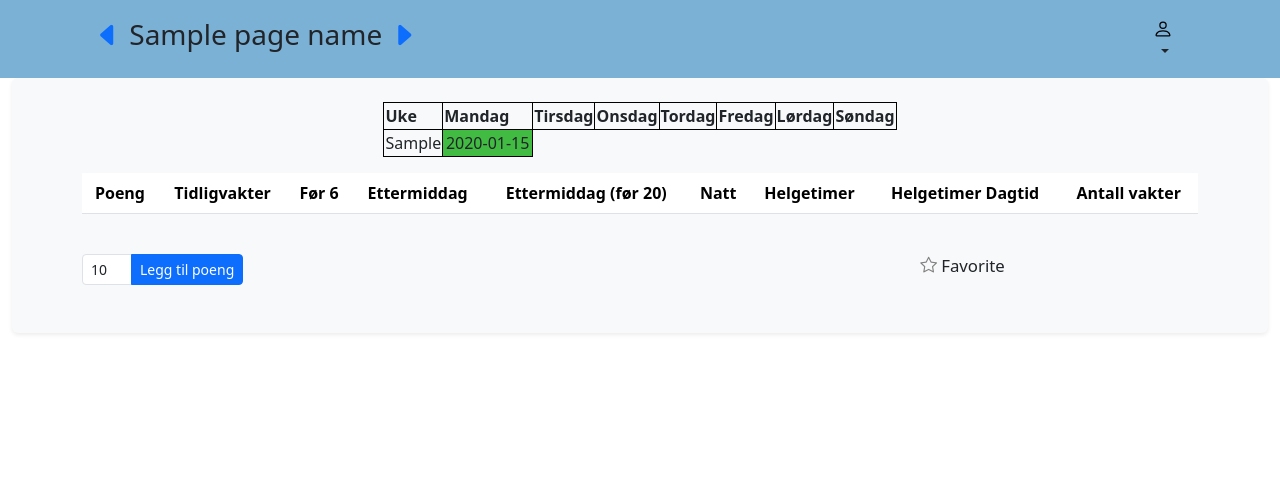
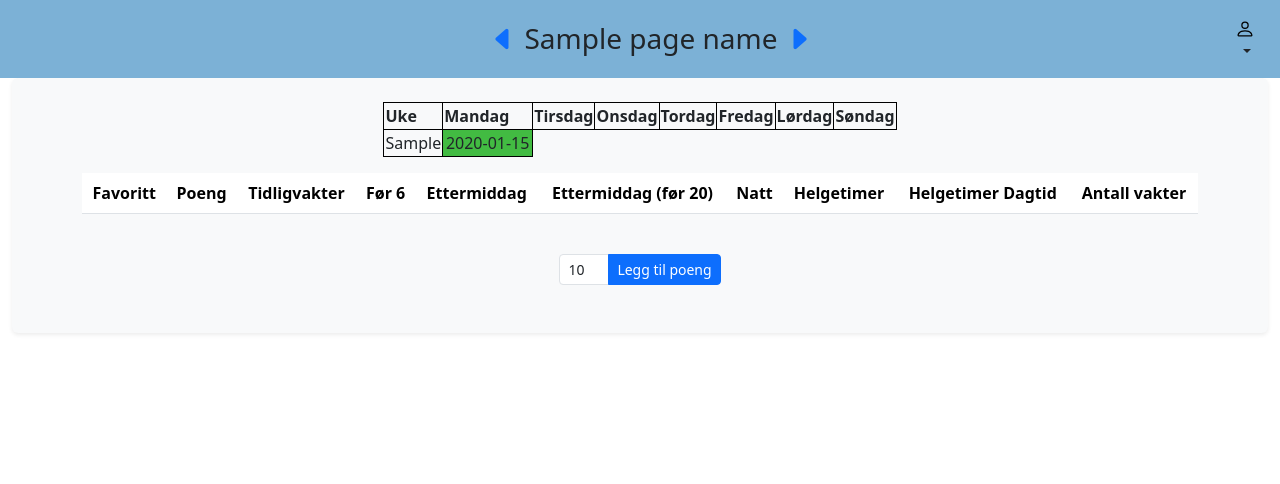
Before and after one commit to solveotto/shift_rotation_organizer, a Flask app: template app/templates/selected_shift.html in a window 1280 px wide. Shown: the top 484 px of the page. Run offline with Flask 3, Linux system fonts and the light colour scheme; the template is opened without the code that fills it: most values are stand-ins (such as "Sample title", 1, 10 or a date in 2020); lists and menus that the app fills with data are empty; parts of the project's set-up code (start-up, migrations or seed data) failed here and were passed over; some libraries are stand-ins or nearby versions.

Commit message:
ready for merge

```diff
--- a/app/static/styles.css
+++ b/app/static/styles.css
@@ -131,8 +131,8 @@ label input[type="checkbox"] {
 .custom-checkbox .bi {
   color: gold;
   position: absolute;
-  top: -0.2em;
-  left: -1.25em;
+  top: -1.2em;
+  left: -3.25em;
   font-size: 0.35em;
 }
 
--- a/app/templates/base.html
+++ b/app/templates/base.html
@@ -20,19 +20,21 @@
       <title>Turnus App</title>
   </head>
 
-
   <body>
     <header>
       <nav class="navbar navbar-custom-color">
-        <div class="container px-4 ms-auto">
+        <div class="container-fluid">
+          <div class="d-flex justify-content-between align-items-center w-100">
 
-          <h3>
-            <span>{% block prev_btn %}{% endblock %} </span>
+            <h3 class="text-center flex-grow-1 m-0" style="position: relative; left: 1.5em;">
+              <span>{% block prev_btn %}{% endblock %}</span>
               {{ page_name.replace('_', ' ') }}
-            <span>{% block next_btn%}{% endblock %}</span>
+              <span>{% block next_btn %}{% endblock %}</span>
             </h3>
 
-          <div class="dropdown-center">
+            <div class="d-flex align-items-center">
+
+              <div class="dropdown ms-3">
                 <button class="btn dropdown-toggle" type="button" data-bs-toggle="dropdown" aria-expanded="false">
                   <img src="{{ url_for('static', filename='img/person.svg') }}" alt="Description of the image" style="width: 20px; height: 20px;">
                   <div class="span fs-6">{{ current_user.username | capitalize }}</div>
@@ -47,13 +49,17 @@
                         <img src="{{ url_for('static', filename='img/box-arrow-right.svg') }}" alt="Description of the image" style="width: 20px; height: 20px;">
                       </span>Logg ut</a>
                   </li>
-
                 </ul>
               </div>
-
+            </div>
+          </div>
         </div>
       </nav>
     </header>
+
+
+
+
 
     <main>
       {% block content %}{% endblock %}
--- a/app/templates/favorites.html
+++ b/app/templates/favorites.html
@@ -26,8 +26,6 @@
     <ul id="sortable-list" class="list-group py-2">
         {% for turnus in favorites %}
             {% for name, data in turnus.items() %}
-
-
                 <li class="list-group-item mb-1 rounded" data-name="{{ name }}" style="border: 1px solid black;">
                     <table>
                         <div class="d-flex align-items-center justify-content-between py-1">
--- a/app/templates/selected_shift.html
+++ b/app/templates/selected_shift.html
@@ -6,12 +6,16 @@
 
 <!-- Previous and next buttons for selected shift view -->
 {% block prev_btn %}
-<a href="{{ url_for('main.next_shift', direction='prev') }}"><i class="bi bi-caret-left-fill"></i></a>
+    <a href="{{ url_for('main.next_shift', direction='prev') }}"><i class="bi bi-caret-left-fill"></i></a>
 {% endblock %}
 
+
+
 {% block next_btn %}
-<a href="{{ url_for('main.next_shift', direction='next') }}"><i class="bi bi-caret-right-fill"></i></a>
+    <a href="{{ url_for('main.next_shift', direction='next') }}"><i class="bi bi-caret-right-fill"></i></a>
 {% endblock %}
+
+
 
 
 
@@ -85,6 +89,7 @@
                     <table class="table">
                         <thead>
                             <tr>
+                                <th scope="col">Favoritt</th>
                                 <th scope="col">Poeng</th>
                                 <th scope="col">Tidligvakter</th>
                                 <th scope="col">Før 6</th>
@@ -100,6 +105,14 @@
                             <tr>
                                 {% for row in table_data %}
                                     {% if row.turnus == shift_title %}
+                                            <td>
+                                                <label for="id-of-input" class="custom-checkbox">
+                                                    <input type="checkbox" id="id-of-input" shift_title="{{ shift_title }}" {% if favoritt %}checked{% endif %}>
+                                                        <i class="bi bi-star"></i>
+                                                        <i class="bi bi-star-fill"></i>
+                                                </label>
+                                            </div>
+                                            </td>
                                             <td>{{ row.poeng }}</td>
                                             <td>{{ row.tidlig }}</td>
                                             <td>{{ row.before_6 }}</td>
@@ -122,26 +135,13 @@
             </div>
 
 
-        <div class="row py-2 ">
-                <div class="col">
+        <div class="d-flex justify-content-center py-2 ">
                     <form action="{{ url_for('main.rate_displayed_shift') }}" method="POST">
                         <div class="input-group input-group-sm mb-3">
                             <input type="text" class="form-control" aria-label="Sizing example input" aria-describedby="inputGroup-sizing-sm" id="user_points" name="user_points" value="{{ shift_user_points }}" style="max-width: 50px;">
                             <button class="btn btn-primary" type="submit" id="button-addon1">Legg til poeng</button>
                         </div>
                     </form>
-                </div>
-
-
-                <div class="col">
-                    <label for="id-of-input" class="custom-checkbox">
-                        <input type="checkbox" id="id-of-input" shift_title="{{ shift_title }}" {% if favoritt %}checked{% endif %}>
-                            <i class="bi bi-star"></i>
-                            <i class="bi bi-star-fill"></i>
-                        <h1 style="font-size: 0.35em">Favorite</h1>
-                    </label>
-                </div>
-
         </div>
 
         </div>
--- a/app/utils/db_utils.py
+++ b/app/utils/db_utils.py
@@ -160,11 +160,12 @@ def get_user_password(username):
 
 def get_favorite_lst(user_id):
     query_fetch_order = """
-        SELECT id, shift_title FROM favorites WHERE user_id = %s
+        SELECT id, shift_title FROM favorites WHERE user_id = %s ORDER BY order_index
         """
     result = execute_query(query_fetch_order, (user_id, ), fetch='fetchall')
     shift_titles = [item[1] for item in result]
     return shift_titles
+
 
 def update_favorite_order(user_id):
     try:
```
Also changed, not shown: app/routes.py (+7 -10 lines). Lines whose indentation alone changed are shown as unchanged.
